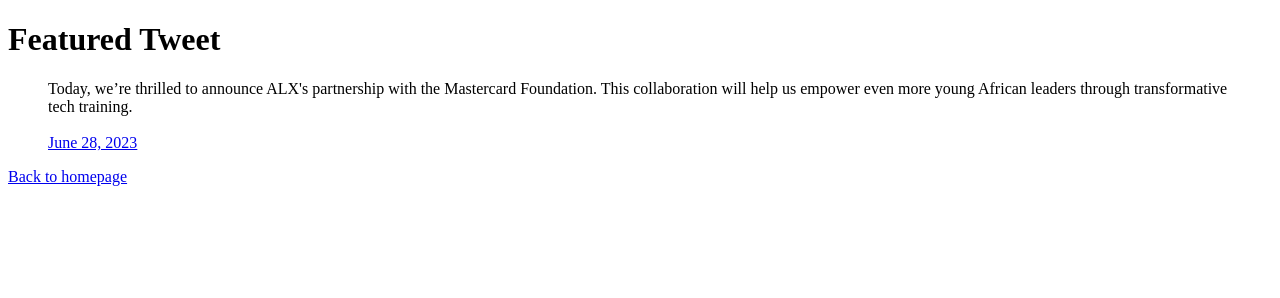
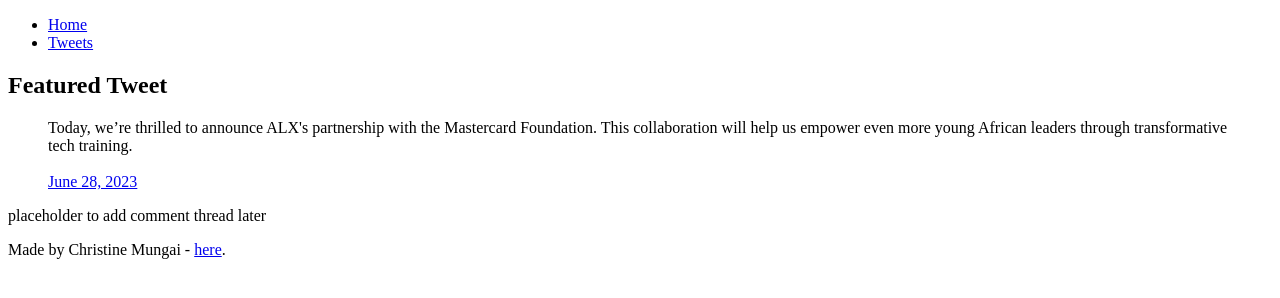
Before and after one commit to Kristin125/My_First_Portfolio, a plain HTML site: page html_basic/tweets.html in a window 1280 px wide. Drawn offline with Linux system fonts and the light colour scheme.

Commit message:
Restructure pages with header, main (article + aside), and footer

```diff
--- a/html_basic/tweets.html
+++ b/html_basic/tweets.html
@@ -3,12 +3,21 @@
 <head>
   <meta charset="UTF-8">
   <title>Tweets</title>
+  <script async src="https://platform.twitter.com/widgets.js"></script>
 </head>
 <body>
 
+  <header>
+    <ul>
+      <li><a href="index.html">Home</a></li>
+      <li><a href="tweets.html">Tweets</a></li>
+    </ul>
+  </header>
+
+  <main>
+    <article>
       <h1>Featured Tweet</h1>
 
-  <!-- Embedded tweet -->
       <blockquote class="twitter-tweet">
         <p lang="en" dir="ltr">
           Today, we’re thrilled to announce ALX's partnership with the Mastercard Foundation. This collaboration will help us empower even more young African leaders through transformative tech training.
@@ -16,9 +25,16 @@
           <a href="https://twitter.com/ALX_Africa/status/1663165287363612673">June 28, 2023</a>
         </p>
       </blockquote>
-  <script async src="https://platform.twitter.com/widgets.js" ></script>
+    </article>
 
-  <p><a href="index.html">Back to homepage</a></p>
+    <aside>
+      <p>placeholder to add comment thread later</p>
+    </aside>
+  </main>
+
+  <footer>
+    <p>Made by Christine Mungai - <a href="https://github.com/Kristin125" target="_blank">here</a>.</p>
+  </footer>
 
 </body>
 </html>
```
Also changed, not shown: html_basic/index.html (+19 -1 lines). Lines whose indentation alone changed are shown as unchanged.
